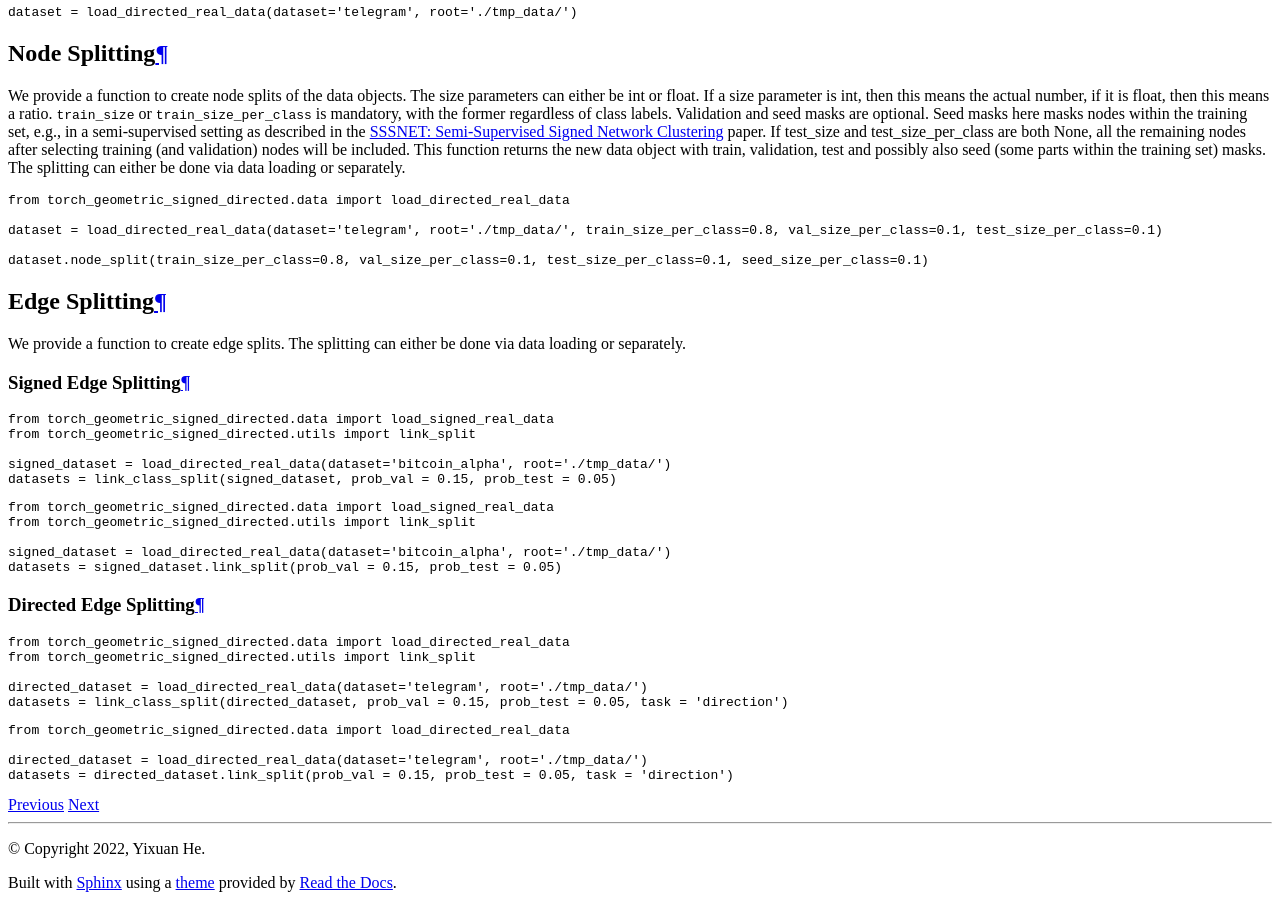
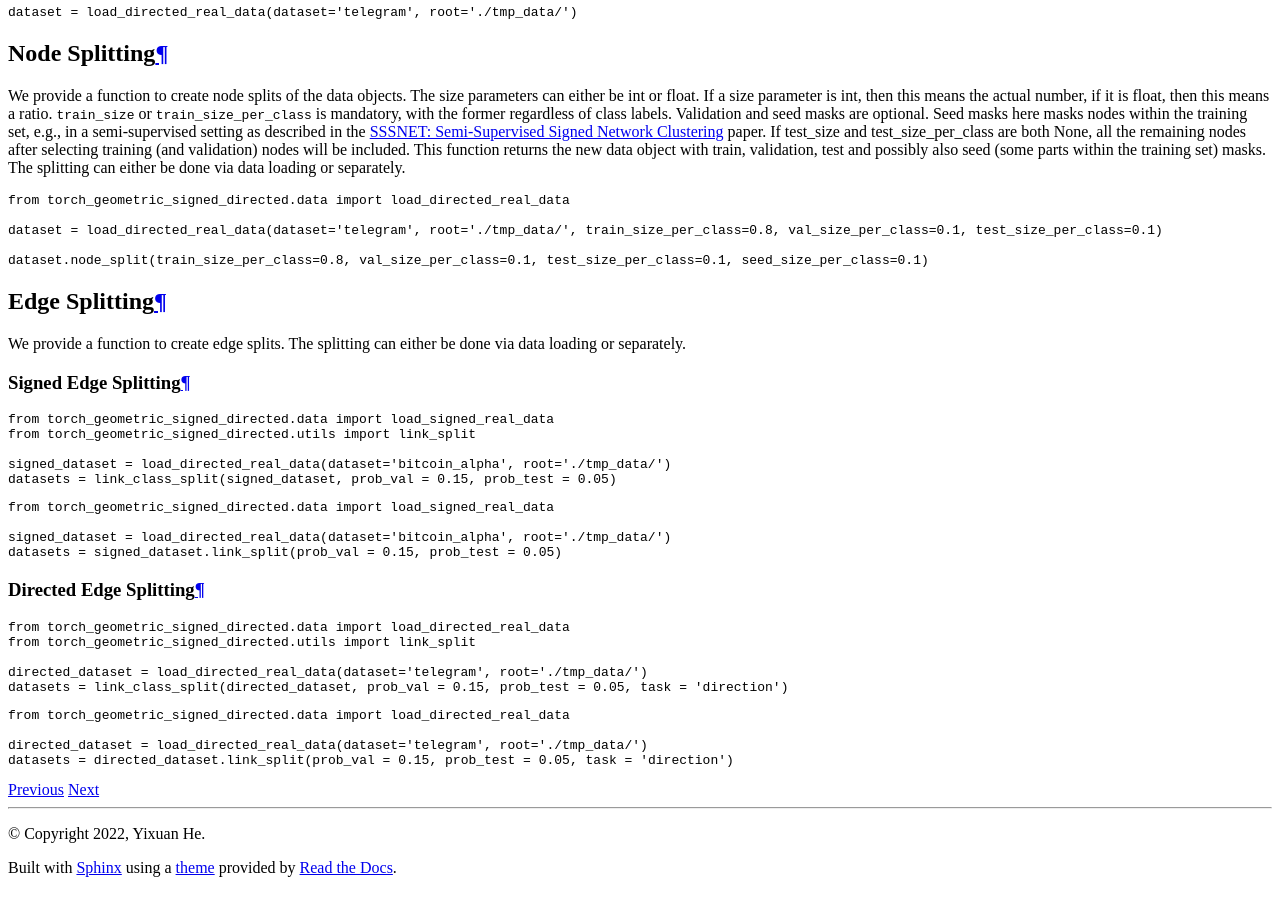
Before and after one commit to SherylHYX/pytorch_geometric_signed_directed, a Sphinx documentation site: the page built from docs/source/notes/introduction.rst, in a window 1280 px wide and 900 px high, scrolled down 2760 px. Built offline with Sphinx 7.4.7 and the Read the Docs theme 2.0.0, drawn with Linux system fonts in a browser that asks for light colours.

Commit message:
remove unused line

```diff
--- a/docs/source/notes/introduction.rst
+++ b/docs/source/notes/introduction.rst
@@ -119,7 +119,6 @@ Signed Edge Splitting
 .. code-block:: python
 
     from torch_geometric_signed_directed.data import load_signed_real_data
-    from torch_geometric_signed_directed.utils import link_split
 
     signed_dataset = load_directed_real_data(dataset='bitcoin_alpha', root='./tmp_data/')
     datasets = signed_dataset.link_split(prob_val = 0.15, prob_test = 0.05)
```
